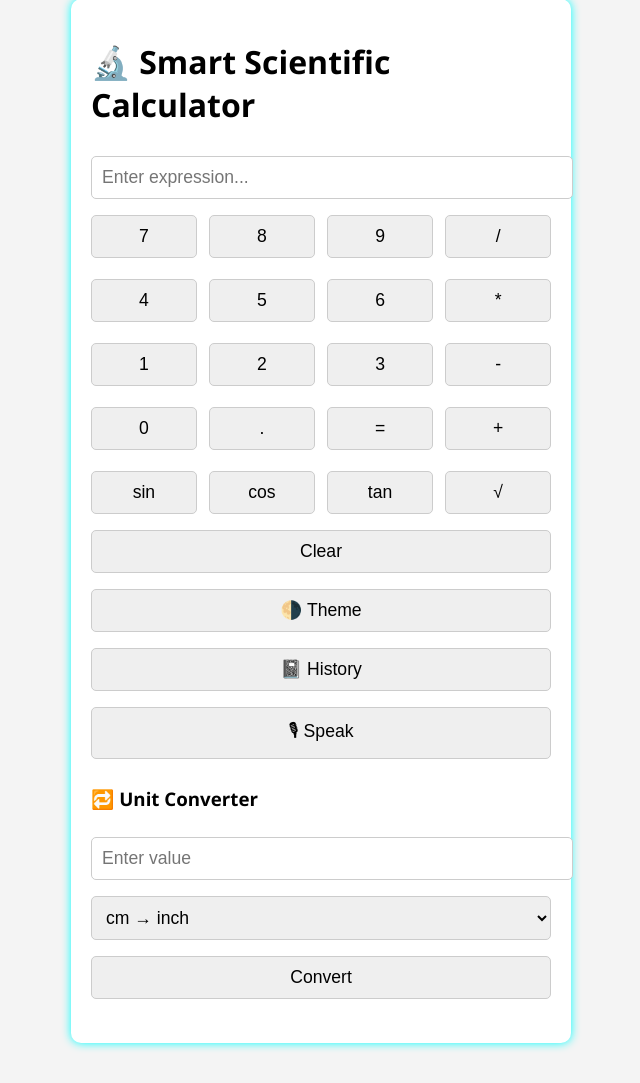
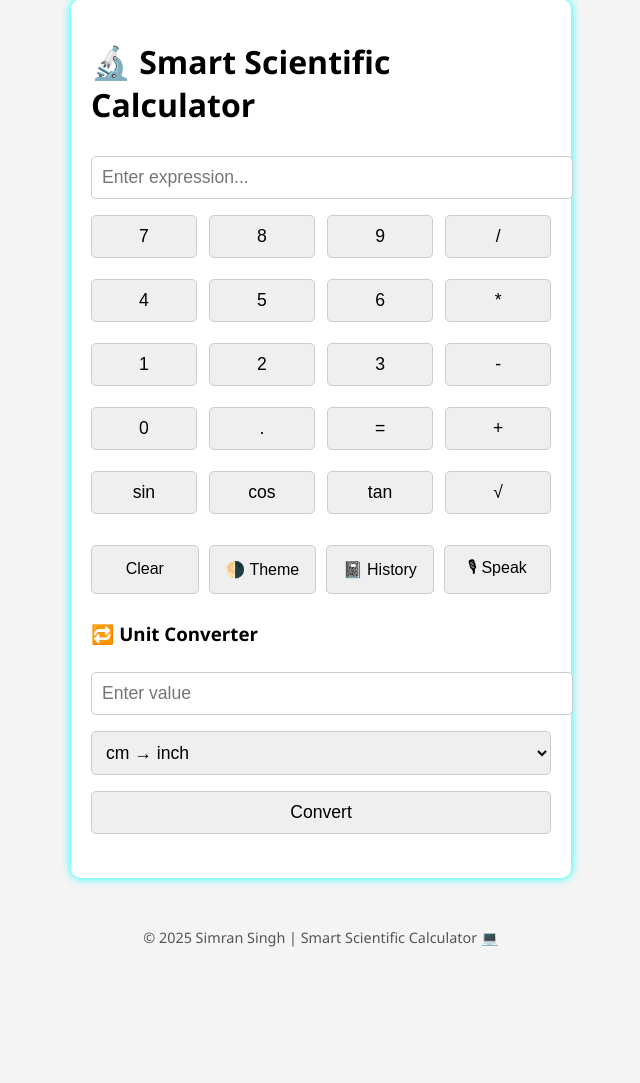
Before and after one commit to Simransingh495/smart-calculator, a Flask app: page / in a window 1280 px wide. Shown: the part 31-1114 px from the top of the page, without its empty margins (319-959 px from the left). Run offline with Flask 3, Linux system fonts and the light colour scheme.

Commit message:
Update style.css

```diff
--- a/static/style.css
+++ b/static/style.css
@@ -81,3 +81,16 @@ body.dark .calculator-container {
   padding: 10px;
   font-size: 1.1rem;
 }
+.extras {
+  display: flex;
+  flex-wrap: wrap;
+  justify-content: space-between;
+  gap: 10px;
+  margin-top: 15px;
+}
+
+.extras button {
+  flex: 1 1 23%;
+  padding: 10px;
+  font-size: 1rem;
+}
```
